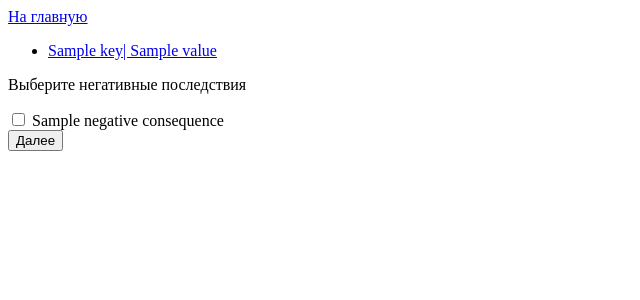
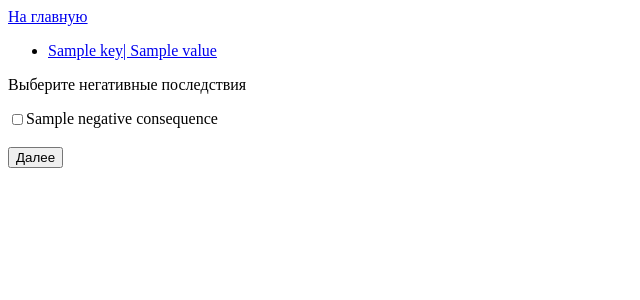
Before and after one commit to VEIIEV/ThreatModelGenerator-, a Django app: template templates/projects/create_project_4.html in a window 1280 px wide. Shown: the top 300 px of the page, without its empty margins (0-640 px from the left). Run offline with Django 4.2, Linux system fonts and the light colour scheme; tables that the repository leaves empty hold one stand-in row (values such as "Sample post"); the template is opened without the code that fills it: values that come from a table or form of the project are taken from there, most other values are stand-ins (such as "Sample title", 1, 10 or a date in 2020); data that the repository does not hold is empty; parts of the project's set-up code (start-up, migrations or seed data) failed here and were passed over.

Commit message:
подправил отображение нег последствий

```diff
--- /dev/null
+++ b/static/projects/test.css
@@ -0,0 +1,4 @@
+.wrapper {
+  display: grid;
+  grid-template-columns: 18px 600px;
+}
--- a/templates/projects/create_project_4.html
+++ b/templates/projects/create_project_4.html
@@ -4,6 +4,7 @@
     <meta charset="UTF-8">
     <title>Title</title>
     {% load static %}
+    <link rel="stylesheet" href="{% static 'projects/test.css' %}">
     <script src="{% static 'projects/check_box_val.js' %}" defer></script>
 
 </head>
@@ -11,20 +12,26 @@
 {% include 'projects/nav_bar.html' %}
 
 
+<p>Выберите негативные последствия</p>
 <form action="{% url 'projects:CreateProject' %}?stage=4&id={{ project.id }}" method="post">
-
+    <div class="wrapper">
+        <div>
             {% csrf_token %}
-    <p>Выберите негативные последствия</p>
 
             {% for nc in negative_consequences %}
+                <div class="wrapper">
                     <input type="checkbox" id="{{ nc.id }}" value="{{ nc.id }}"
                            {% if nc.id in ncs %}checked  {% endif %}
                            name="options">
                     <label for="{{ nc.id }}">{{ nc.name }}</label>
                     <br>
+                </div>
             {% endfor %}
             <input type="submit" value="Далее">
+        </div>
+    </div>
 </form>
+
 
 </body>
 </html>
```
Lines whose indentation alone changed are shown as unchanged.
